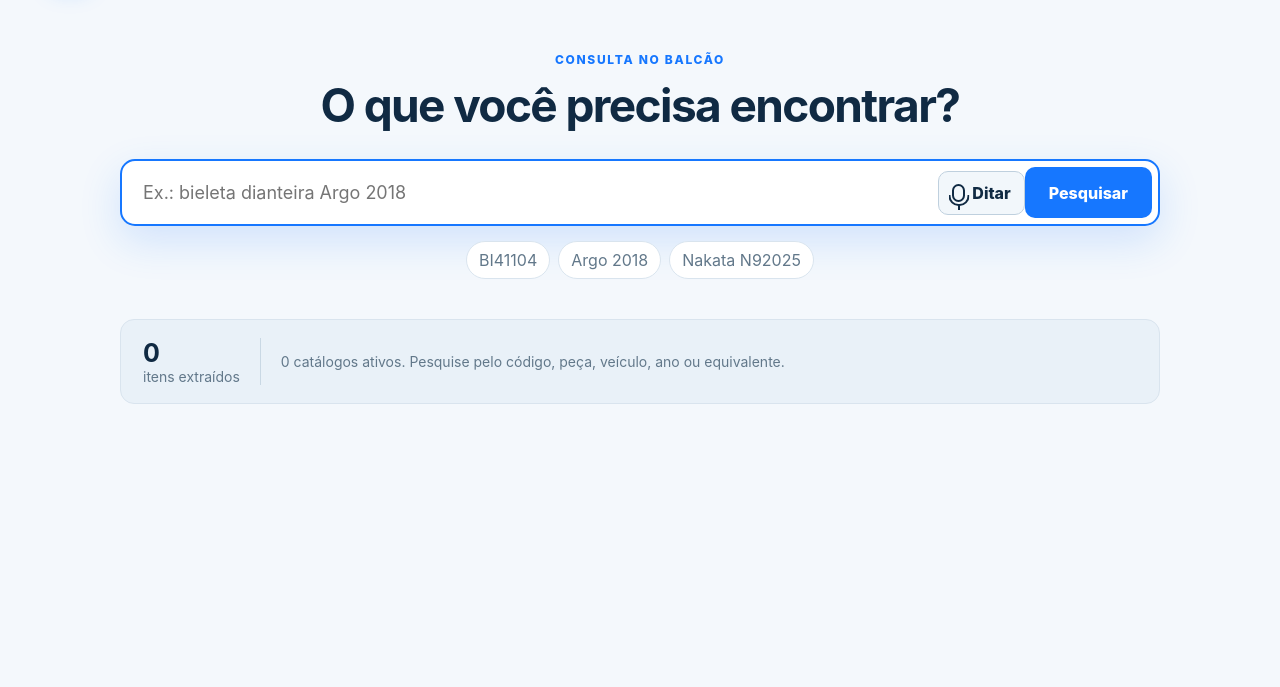
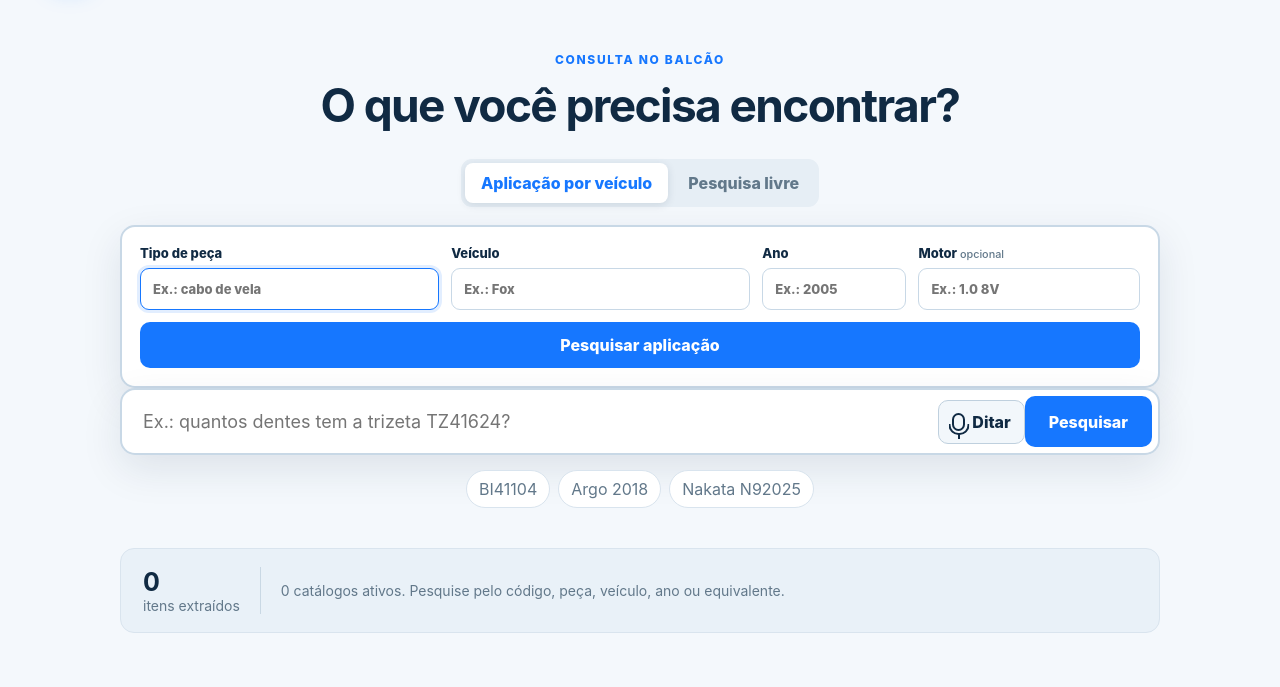
Before and after one commit to caelessa/PESQUISA_PECAS, a Flask app: page / in a window 1280 px wide. Shown: the part 76-763 px from the top of the page. Before the commit the page ends 480 px from the top, so only its background shows below. Run offline with Flask 3, Linux system fonts and the light colour scheme; the visitor is signed in with stand-in values (Sample User, id 1); some libraries are stand-ins or nearby versions.

Commit message:
Add files via upload

```diff
--- a/templates/index.html
+++ b/templates/index.html
@@ -21,9 +21,35 @@
   <section class="search-panel">
     <p class="eyebrow">CONSULTA NO BALCÃO</p>
     <h1>O que você precisa encontrar?</h1>
-    <form id="search-form" class="search-box">
+
+    <div class="search-modes" role="tablist" aria-label="Tipo de pesquisa">
+      <button id="application-mode-button" class="mode-button active" type="button" role="tab" aria-selected="true">Aplicação por veículo</button>
+      <button id="free-mode-button" class="mode-button" type="button" role="tab" aria-selected="false">Pesquisa livre</button>
+    </div>
+
+    <form id="application-form" class="application-form">
+      <label>
+        <span>Tipo de peça</span>
+        <input id="part-type" autocomplete="off" placeholder="Ex.: cabo de vela" required autofocus>
+      </label>
+      <label>
+        <span>Veículo</span>
+        <input id="vehicle" autocomplete="off" placeholder="Ex.: Fox" required>
+      </label>
+      <label>
+        <span>Ano</span>
+        <input id="vehicle-year" inputmode="numeric" maxlength="4" pattern="(19|20)[0-9]{2}" placeholder="Ex.: 2005">
+      </label>
+      <label>
+        <span>Motor <small>opcional</small></span>
+        <input id="engine" autocomplete="off" placeholder="Ex.: 1.0 8V">
+      </label>
+      <button class="search-button" type="submit">Pesquisar aplicação</button>
+    </form>
+
+    <form id="search-form" class="search-box" hidden>
       <div class="query-row">
-        <input id="query" autocomplete="off" placeholder="Ex.: bieleta dianteira Argo 2018" aria-label="Pergunta ou código da peça" autofocus>
+        <input id="query" autocomplete="off" placeholder="Ex.: quantos dentes tem a trizeta TZ41624?" aria-label="Pergunta ou código da peça">
         <button id="voice-button" class="voice-button" type="button" aria-label="Ditar pesquisa" title="Ditar pesquisa" aria-pressed="false">
           <span class="microphone-icon" aria-hidden="true"></span>
           <span class="voice-label">Ditar</span>
```
